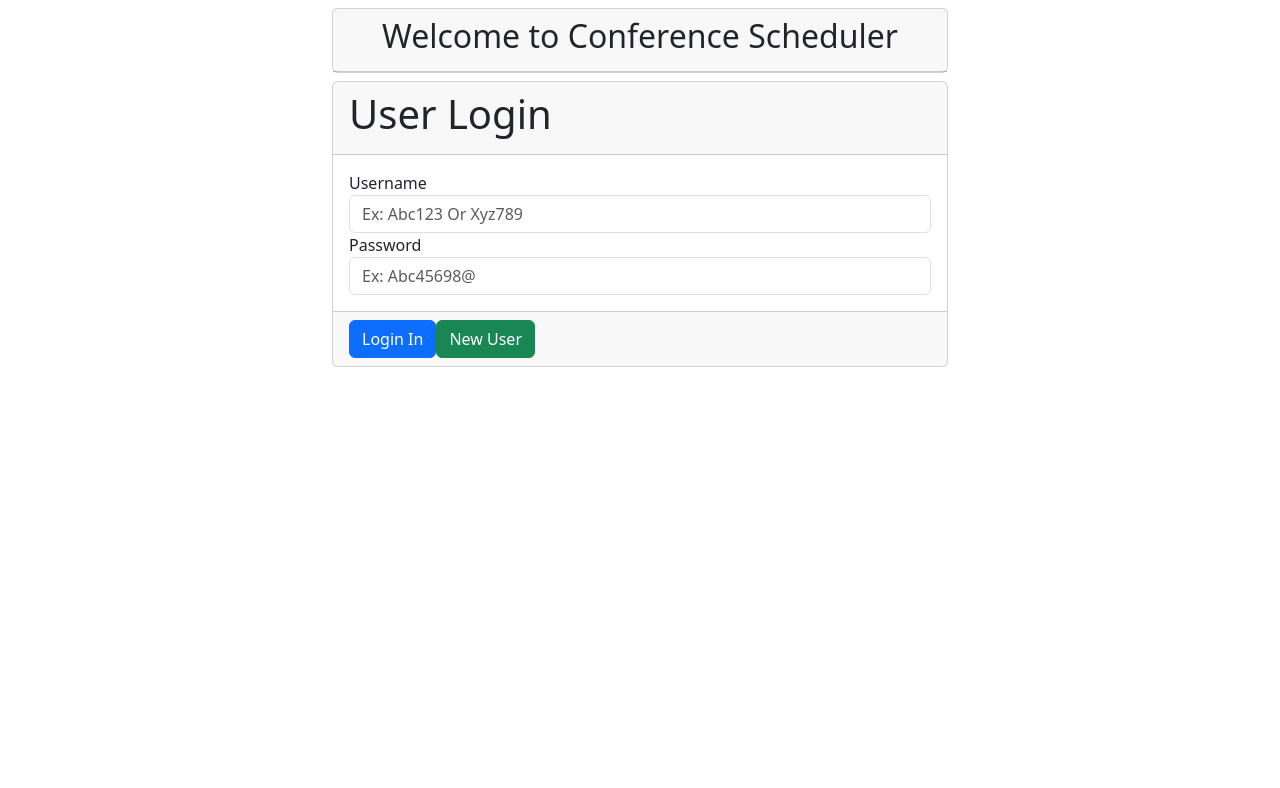
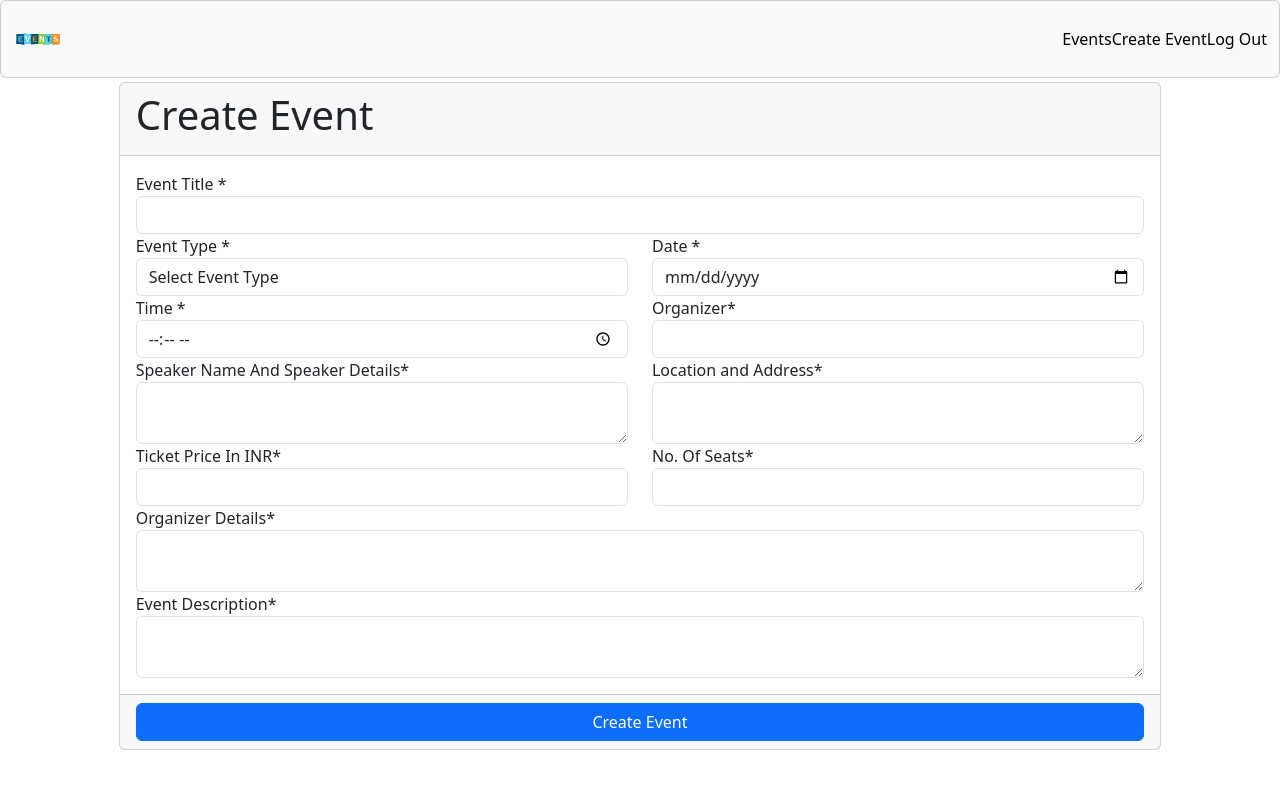
Before and after one commit to Shailendrajain08/ConferenceScheduler-EventManager, a React (Vite) app in the folder Conference Scheduler/: page /createEvent in a window 1280 px wide. Shown: the top 788 px of the page. Built offline with nearby package versions, Linux system fonts and the light colour scheme.

Commit message:
With Create event and event page

```diff
--- a/Conference Scheduler/db.json
+++ b/Conference Scheduler/db.json
@@ -1,7 +1,21 @@
 {
-  "user": [
-  ],
+  "user": [],
   "events": [
-
+    {
+      "id": "e597",
+      "eventName": "Shailendra Jain Wedding Ceremony",
+      "eventType": "Social Events: Weddings/Parties/Reunions",
+      "eventDate": "2024-04-21",
+      "eventTime": "10:00",
+      "eventOrganizer": "Jain Pariwar",
+      "eventSpeakerDetails": "Dharmendra Jain, \nSecond Elder Brother of Groom and sr. associate at vistra expansion international, Indore (M.P.) ",
+      "eventLocationAddress": "Kundelpur Jain Temple, Dist. Damoh (M.P.)",
+      "eventTicketPrice": 0,
+      "eventNumSeat": 200,
+      "eventOrganizerDetails": "Jain Pariwar, C-13, Vijay Nagar, Damoh (M.P.) - 7869505416",
+      "eventDescription": "Wedding",
+      "bookedSeat": 0,
+      "buyerList": []
+    }
   ]
 }
--- a/Conference Scheduler/src/App.jsx
+++ b/Conference Scheduler/src/App.jsx
@@ -1,47 +1,48 @@
 import "./App.css";
-import CreateEvent from "./components/Functional Components/CreateEvent";
-import Login from "./components/Auth-Components/Login";
-import SignUp from "./components/Auth-Components/SignUp";
+// import CreateEvent from "./components/Functional Components/CreateEvent";
+// import Login from "./components/Auth-Components/Login";
+// import SignUp from "./components/Auth-Components/SignUp";
 // import { ToastContainer } from "react-toastify";
-import Header from "./components/Functional Components/Header";
-import ReactDOM from "react-dom/client";
-import { createBrowserRouter, RouterProvider } from "react-router-dom";
+// import Header from "./components/Functional Components/Header";
+// import ReactDOM from "react-dom/client";
+// import { createBrowserRouter, RouterProvider } from "react-router-dom";
+// import Events from "./components/Functional Components/Events";
+// import { BrowserRouter, Route, Routes } from 'react-router-dom';
 
-const AppLayout = () => {
+const App = () => {
   return (
     <div className="app">
-      <Login />
     </div>
   );
 };
 
-const appRouter = createBrowserRouter([
-  {
-    path: "/",
-    element: <AppLayout />,
-    children: [
-      {
-        path: "/signup",
-        element: <SignUp />,
-      },
-      {
-        path: "/",
-        element: <Login />,
-      },
-      {
-        path: "/header",
-        element: <Header />,
-      },
-      {
-        path: "/createEvent",
-        element: <CreateEvent />,
-      },
-    ],
-  },
-]);
+// const appRouter = createBrowserRouter([
+//   {
+//     path: "/",
+//     element: <AppLayout />,
+//     children: [
+//       {
+//         path: "/signup",
+//         element: <SignUp />,
+//       },
+//       {
+//         path: "/",
+//         element: <Login />,
+//       },
+//       {
+//         path: "/header",
+//         element: <Header />,
+//       },
+//       {
+//         path: "/createEvent",
+//         element: <CreateEvent />,
+//       },
+//     ],
+//   },
+// ]);
 
-const root = ReactDOM.createRoot(document.getElementById("root"));
+// const root = ReactDOM.createRoot(document.getElementById("root"));
 
-root.render(<RouterProvider router={appRouter} />);
+// root.render(<RouterProvider router={appRouter} />);
 
-export default AppLayout;
+export default App;
--- a/Conference Scheduler/src/components/Auth-Components/Login.jsx
+++ b/Conference Scheduler/src/components/Auth-Components/Login.jsx
@@ -1,13 +1,13 @@
 import { useState } from "react";
 import { toast } from "react-toastify";
-import SignUp from "./SignUp";
-// import { useNavigate } from "react-router-dom";
+// import SignUp from "./SignUp";
+import {Link } from "react-router-dom";
 
 function Login() {
   const [userId, setUserId] = useState("");
   const [password, setPassword] = useState("");
 
-  // const usenavigate = useNavigate()
+
 
   const handleLogin = (e) => {
     e.preventDefault();
@@ -23,8 +23,7 @@ function Login() {
             if (resp.password === password) {
               toast.success("Success");
               sessionStorage.setItem("username", userId);
-              sessionStorage.setItem("userrole", resp.role);
-              // usenavigate("/");
+              sessionStorage.setItem("userrole", resp.role)
             } else {
               toast.error("Please Enter valid credentials");
             }
@@ -36,9 +35,6 @@ function Login() {
     }
   };
 
-  const newUser = () => {
-    <SignUp />;
-  };
 
   const validate = () => {
     let result = true;
@@ -104,9 +100,9 @@ function Login() {
                 >
                   Login In
                 </button>
-                <button className="btn btn-success ml-3" onClick={newUser}>
+                <Link  to="/signup" className="btn btn-success ml-3">
                   New User
-                </button>
+                </Link>
               </div>
             </div>
           </form>
--- a/Conference Scheduler/src/components/Auth-Components/SignUp.jsx
+++ b/Conference Scheduler/src/components/Auth-Components/SignUp.jsx
@@ -1,4 +1,5 @@
 import { useState } from "react";
+// import { Link } from "react-router-dom";
 import { toast } from "react-toastify";
 
 function SignUp() {
@@ -8,7 +9,6 @@ function SignUp() {
   const [password, setPassword] = useState("");
   const [address, setAddress] = useState("");
   const [gender, setGender] = useState("");
-  // const [hobbies, setHobbies] = useState([]);
 
   const handleSubmit = (e) => {
     e.preventDefault();
@@ -22,7 +22,6 @@ function SignUp() {
       })
         .then((res) => {
           toast.success("Signup Successfully", res.message);
-          // navigate('/login')
         })
         .catch((err) => {
           toast.error(`Something Went Wrong`, `${err.message}`);
@@ -241,7 +240,7 @@ function SignUp() {
                 <button type="submit" className="btn btn-primary">
                   Sign Up
                 </button>
-                <button className="btn btn-danger ml-3">Login</button>
+                {/* <Link to="/" className="btn btn-danger ml-3">Login</Link> */}
               </div>
             </div>
           </form>
--- a/Conference Scheduler/src/components/Functional Components/CreateEvent.jsx
+++ b/Conference Scheduler/src/components/Functional Components/CreateEvent.jsx
@@ -1,4 +1,5 @@
 import { useState } from "react";
+import { useNavigate } from "react-router";
 import { toast } from "react-toastify";
 
 function CreateEvent() {
@@ -16,7 +17,11 @@ function CreateEvent() {
   const [bookedSeat, setBookedSeat] = useState(0);
   const [buyerList, setBuyerList] = useState([]);
 
-  const handleSubitEvent = (e) => {
+
+  const navigate = useNavigate();
+
+  const handleSubmitEvent = (e) => {
+    navigate("/events")
     setBookedSeat(0);
     setBuyerList([]);
     e.preventDefault();
@@ -331,7 +336,7 @@ function CreateEvent() {
             <div className="card-footer ">
               <button
                 type="submit"
-                onClick={handleSubitEvent}
+                onClick={handleSubmitEvent}
                 className="btn btn-primary col-lg-12"
               >
                 Create Event
--- a/Conference Scheduler/src/components/Functional Components/Header.jsx
+++ b/Conference Scheduler/src/components/Functional Components/Header.jsx
@@ -14,10 +14,8 @@ function Header() {
           </a>
 
           <div className="navbar-nav flex-row" >
-          <a className="nav-link active mr-8" aria-current="page" href="/">Events</a>
-          <a className="nav-link active mr-8" aria-current="page" href="/">Organizer</a>
-          <a className="nav-link active mr-8" aria-current="page" href="/">Speaker</a>
-          <a className="nav-link active mr-8" aria-current="page" href="/">Participant</a>
+          <a className="nav-link active mr-8" aria-current="page" href="events">Events</a>
+          <a className="nav-link active mr-8" aria-current="page" href="createEvent">Create Event</a>
           <a className="nav-link active mr-8" aria-current="page" href="/">Log Out</a>
           </div>
           </div>
--- /dev/null
+++ b/Conference Scheduler/src/components/Layout.jsx
@@ -0,0 +1,12 @@
+
+import {Outlet} from 'react-router-dom';
+import Header from "./Functional Components/Header"
+
+export default function Layout() {
+  return (
+    <>
+      <Header/>
+      <Outlet/>
+    </>
+  )
+}
--- a/Conference Scheduler/src/main.jsx
+++ b/Conference Scheduler/src/main.jsx
@@ -1,12 +1,31 @@
 import React from 'react'
 import ReactDOM from 'react-dom/client'
-import App from './App.jsx'
 import './index.css'
 import '../node_modules/bootstrap/dist/css/bootstrap.min.css'
 import '../node_modules/react-toastify/dist/ReactToastify.css'
+import { ToastContainer } from 'react-toastify';
+import { RouterProvider, createBrowserRouter, Route, createRoutesFromElements } from "react-router-dom";
+import Login from './components/Auth-Components/Login';
+import SignUp from './components/Auth-Components/SignUp';
+import Layout from './components/Layout';
+import Events from './components/Functional Components/Events';
+import CreateEvent from './components/Functional Components/CreateEvent'
 
-ReactDOM.createRoot(document.getElementById('root')).render(
-  <React.StrictMode>
-    <App />
-  </React.StrictMode>,
+const root = ReactDOM.createRoot(document.getElementById('root'));
+
+<ToastContainer theme='colored'></ToastContainer>
+const router = createBrowserRouter(
+  createRoutesFromElements(
+    <Route path="/" element={<Layout/>}>
+      <Route path="/" element={<Login/>}></Route>
+      <Route path="/events" element={<Events/>}></Route>
+      <Route path="/signup" element={<SignUp/>}></Route>
+      <Route path="/createEvent" element={<CreateEvent/>}></Route>
+    </Route>
 )
+)
+  root.render(
+    <React.StrictMode>
+      <RouterProvider router={router} />
+    </React.StrictMode>
+  );
```
Also changed, not shown: Conference Scheduler/src/components/Functional Components/Events.jsx (+82 -7 lines), Conference Scheduler/src/components/Functional Components/Organizer.jsx (deleted), Conference Scheduler/src/components/Functional Components/Participant.jsx (deleted).
